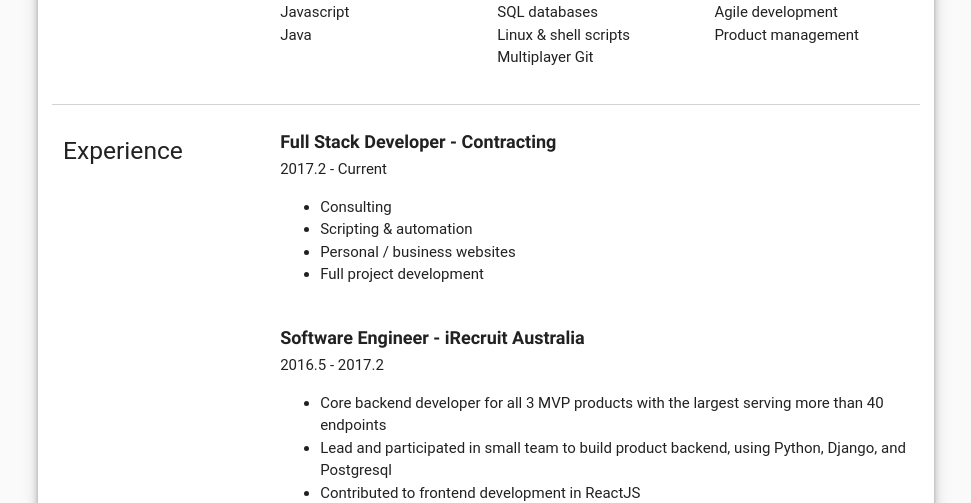
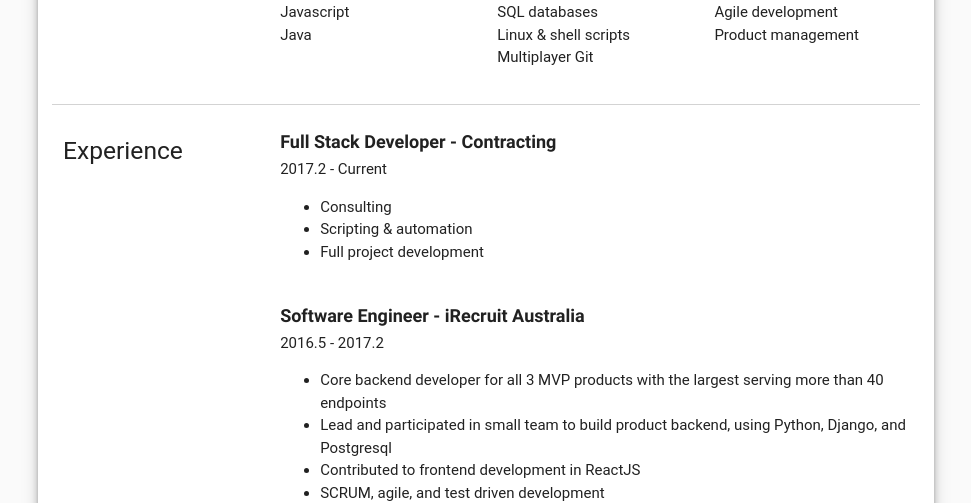
Before and after one commit to s4291158/portfolio, a Django app: template templates/resume.html in a window 1280 px wide. Shown: the part 614-1117 px from the top of the page, without its empty margins (154-1125 px from the left). Run offline with Django 3.2, Linux system fonts and the light colour scheme; the template is opened without the code that fills it, so the values that code supplies are empty; some libraries are stand-ins or nearby versions; some web fonts are replaced.

Commit message:
small changes on contracting

```diff
--- a/templates/resume.html
+++ b/templates/resume.html
@@ -110,9 +110,6 @@
             </li>
             <li>
               Scripting & automation
-            </li>
-            <li>
-              Personal / business websites
             </li>
             <li>
               Full project development
```
